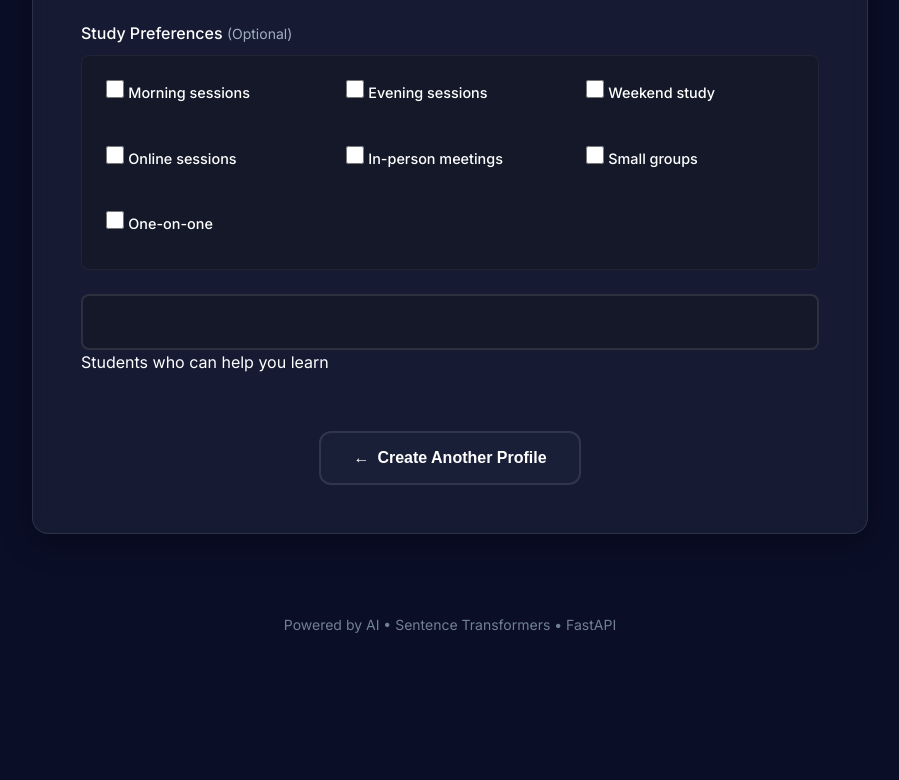
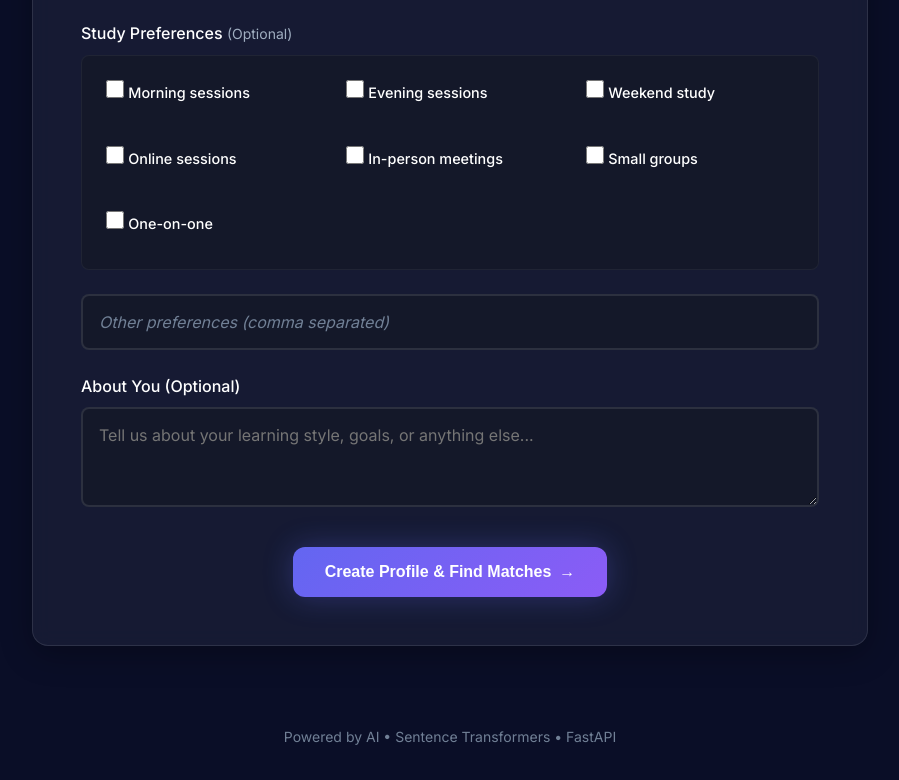
Before and after one commit to Aditya-Ranjan1234/AI-Peer-Matcher, a plain HTML site: page frontend/index.html in a window 1280 px wide. Shown: the part 1426-2206 px from the top of the page, without its empty margins (190-1089 px from the left). Before the commit the page ends 2095 px from the top, so only its background shows below. Drawn offline with Linux system fonts and the light colour scheme.

Commit message:
Fix: Restore missing matches section and fix HTML structure

```diff
--- a/frontend/index.html
+++ b/frontend/index.html
@@ -215,20 +215,42 @@
                                 <span>One-on-one</span>
                             </label>
                         </div>
-                        <input type="text" id="preferences-other" class="other-input" <p id="match-subtitle">Students
-                        who can help you learn</p>
+                        <input type="text" id="preferences-other" class="other-input"
+                            placeholder="Other preferences (comma separated)">
                     </div>
 
-                    <div id="matches-container" class="matches-container">
-                        <!-- Matches will be dynamically inserted here -->
+                    <div class="form-group">
+                        <label for="description">About You (Optional)</label>
+                        <textarea id="description" name="description"
+                            placeholder="Tell us about your learning style, goals, or anything else..."></textarea>
                     </div>
 
                     <div class="form-actions">
-                        <button id="back-btn" class="btn btn-secondary">
-                            <span class="btn-icon">←</span>
-                            <span class="btn-text">Create Another Profile</span>
+                        <button type="submit" class="btn btn-primary">
+                            <span class="btn-text">Create Profile & Find Matches</span>
+                            <span class="btn-icon">→</span>
                         </button>
                     </div>
+                </form>
+            </section>
+
+            <!-- Matches Section -->
+            <section id="matches-section" class="section">
+                <div class="section-header">
+                    <h2>Your Perfect Matches</h2>
+                    <p id="match-subtitle">Students who can help you learn</p>
+                </div>
+
+                <div id="matches-container" class="matches-container">
+                    <!-- Matches will be dynamically inserted here -->
+                </div>
+
+                <div class="form-actions">
+                    <button id="back-btn" class="btn btn-secondary">
+                        <span class="btn-icon">←</span>
+                        <span class="btn-text">Create Another Profile</span>
+                    </button>
+                </div>
             </section>
 
             <!-- Loading Overlay -->
```
